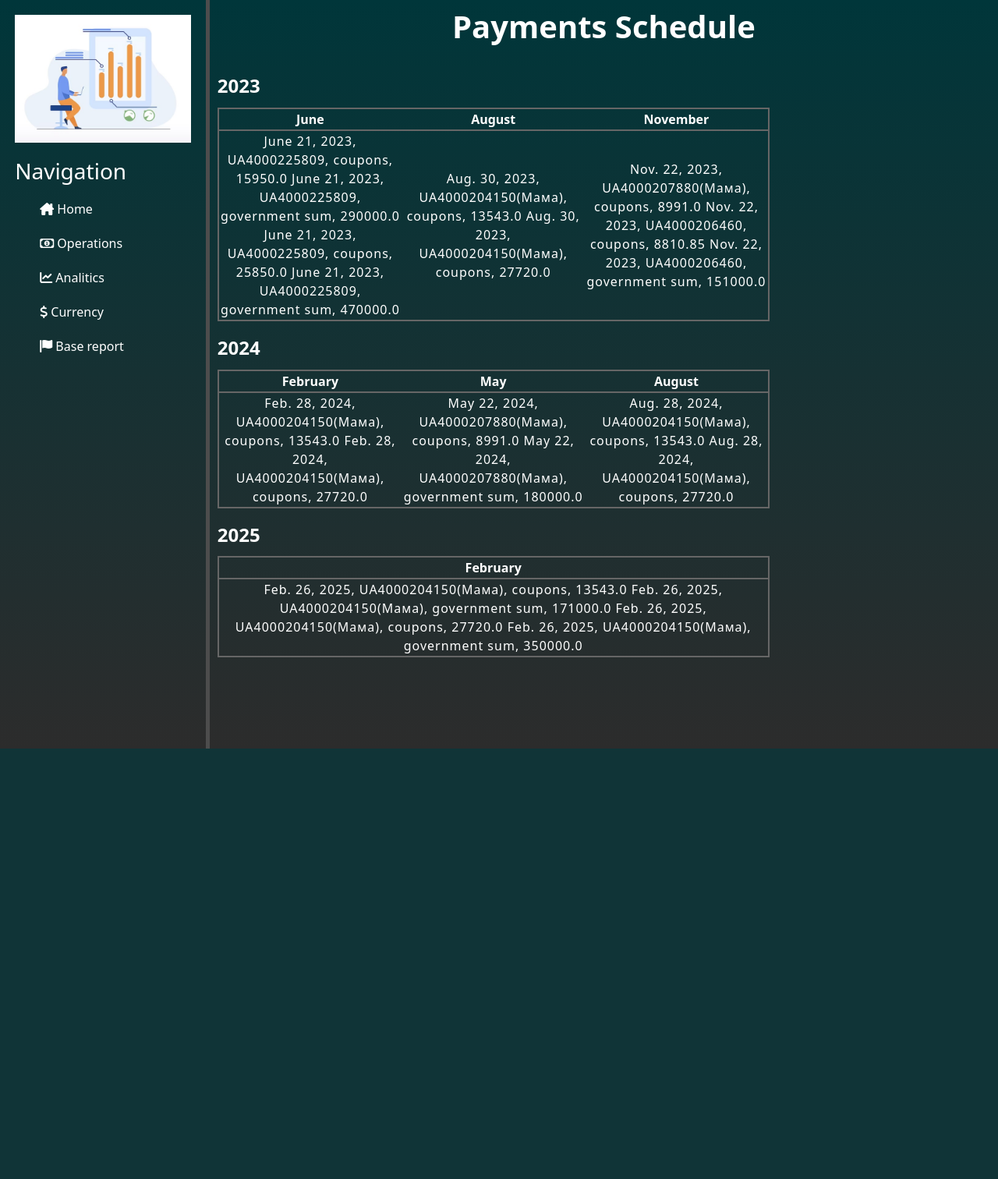
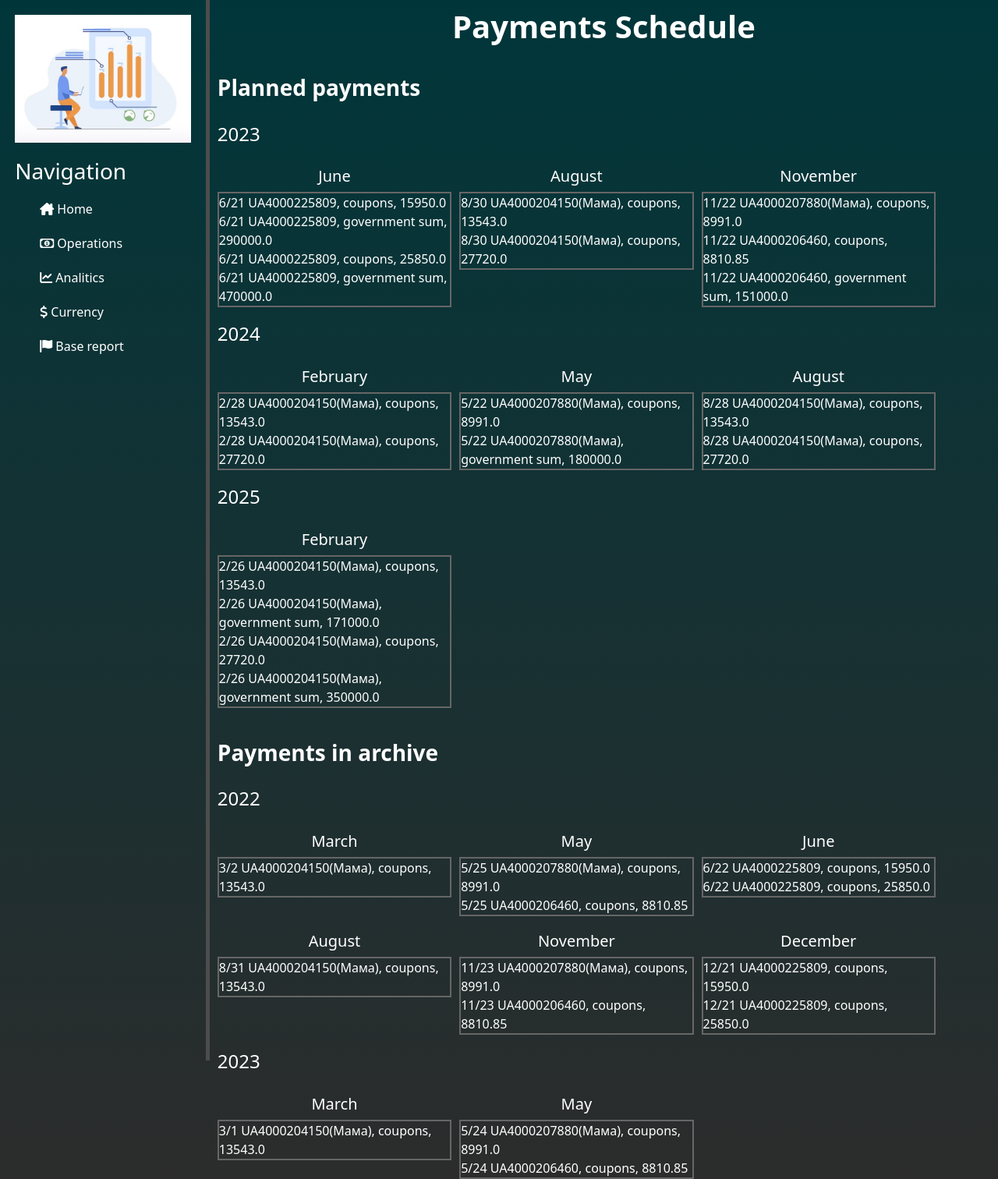
Before and after one commit to MomontD/TestDjango, a Django app: page /governments/payments_schedule in a window 1280 px wide. Shown: the whole page at 78% size. Before the commit the page ends 960 px from the top, so only its background shows below. Run offline with Django 4.2, Linux system fonts and the light colour scheme; data comes from the database, SQL or seed files in the repository; both versions use the stored data as it was after the commit.

Commit message:
домучив таблицю графіків оплат ОВДП. Хіба залишилось css (на смак)

```diff
--- a/governments/models.py
+++ b/governments/models.py
@@ -14,8 +14,8 @@ from django.dispatch import receiver
 
 
 select_type_payment = [
-    ('coupons payment', 'coupons payment'),
-    ('return sum governments', 'return sum governments'),
+    ('Сoupons', 'Сoupons'),
+    ('Government Sum', 'Government Sum'),
 ]
 
 select_type_gv = [
--- a/governments/static/governments/css/payments_schedule.css
+++ b/governments/static/governments/css/payments_schedule.css
@@ -1,22 +1,62 @@
-.table_payments_schedule {
-    table-layout: fixed;
+
+.block_governments_payment_schedule {
     margin-left: 10px;
-    margin-top: 13px;
-    margin-right: 10px;
-    width: 70%;
-    /*border-collapse: collapse;*/
+}
+
+.government_payment_months {
+    display: flex;
+    /*flex-direction: row;*/
+    flex-wrap: wrap;
+    column-gap: 1%;
+}
+
+.government_payment_month {
+    text-align: center;
+}
+
+.payment_block_month_and_date {
+    width: 30%; /* Ширина кожного дочірнього елемента - 33.33% для 3 в рядок */
+    box-sizing: border-box;
+    margin-top: 2%;
+    /*border: 2px solid #666666;*/
+}
+
+.government_payment_date {
     border: 2px solid #666666;
 }
-.table_payments_schedule td {
-    text-align: center;
-    letter-spacing: 1px;
-    width: 10%;
+
+.title_archive_governments {
+    margin-left: 10px;
+    margin-top: 4%;
 }
-.table_payments_schedule th {
-    text-align: center;
-    border: #666666;
-    border-bottom: 2px solid #666666;
+
+
+.government_payment_year {
+    margin-top: 2%;
+    /*text-align: center;*/
 }
+
+
+
+/*.table_payments_schedule {*/
+/*    table-layout: fixed;*/
+/*    margin-left: 10px;*/
+/*    margin-top: 13px;*/
+/*    margin-right: 10px;*/
+/*    width: 70%;*/
+/*    !*border-collapse: collapse;*!*/
+/*    border: 2px solid #666666;*/
+/*}*/
+/*.table_payments_schedule td {*/
+/*    text-align: center;*/
+/*    letter-spacing: 1px;*/
+/*    width: 10%;*/
+/*}*/
+/*.table_payments_schedule th {*/
+/*    text-align: center;*/
+/*    border: #666666;*/
+/*    border-bottom: 2px solid #666666;*/
+/*}*/
 
 /*.table_payments_schedule th:nth-child(1) {*/
 /*    width: 12%*/
--- a/governments/templates/governments/payments_schedule.html
+++ b/governments/templates/governments/payments_schedule.html
@@ -9,30 +9,38 @@
                 <h1><b> Payments Schedule </b></h1>
         </div>
 
-        {% if payments_schedule %}
+        <div class="title_active_deposits">
+            <h3><b> Planned payments </b></h3>
+        </div>
+
+        {% if payments_schedule_active %}
             <div class="block_governments_payment_schedule">
-                {% for year,months in period_list.items %}
-                    <div class="title_active_deposits"> <h4><b> {{ year }} </b></h4></div>
-                    <table class="table_payments_schedule">
-                        <tr>
-                            {% for month in months %}
-                                <th>
-                                    {{ month }}
-                                </th>
-                            {% endfor %}
-                        <tr>
-                            {% for month in months %}
-                                <td>
-                                    {% for payment in payments_schedule %}
-                                       {% if payment.payment_date.year == year and payment.payment_date|date:"F" == month %}
-                                           {{ payment.payment_date }}, {{payment.government.name }}, {{ payment.payment_type }}, {{ payment.payment_sum }}
-                                       {% endif %}
+                {% for year,months in period_list_active.items %}
+                    <div class="government_payment_year">
+                        <h4> {{ year }} </h4>
+                    </div>
+                    <div class="government_payment_months">
+                        {% for month in months %}
+                            <div class="payment_block_month_and_date">
+                                <div class="government_payment_month">
+                                    <h5> {{ month }} </h5>
+                                </div>
+                                <div class="government_payment_date">
+                                    {% for payment in payments_schedule_active %}
+                                        {% if payment.payment_date.year == year and payment.payment_date|date:"F" == month  %}
+                                            <div>
+                                                {{ payment.payment_date.month}}/{{ payment.payment_date.day }}
+                                                {{payment.government.name }}, {{ payment.payment_type }},
+                                                {{ payment.payment_sum }}
+                                            </div>
+
+                                        {% endif %}
                                     {% endfor %}
-                                </td>
-                            {% endfor %}
-                        </tr>
+                                </div>
+                            </div>
+                        {% endfor %}
+                    </div>
 
-                    </table>
                 {% endfor %}
             </div>
 
@@ -45,6 +53,48 @@
             </div>
         {% endif %}
 
+    <div class="title_archive_governments">
+        <h3><b> Payments in archive </b></h3>
+    </div>
+        {% if payments_schedule_archive %}
+            <div class="block_governments_payment_schedule">
+                {% for year,months in period_list_archive.items %}
+                    <div class="government_payment_year">
+                        <h4> {{ year }} </h4>
+                    </div>
+                    <div class="government_payment_months">
+                        {% for month in months %}
+                            <div class="payment_block_month_and_date">
+                                <div class="government_payment_month">
+                                    <h5> {{ month }} </h5>
+                                </div>
+                                <div class="government_payment_date">
+                                    {% for payment in payments_schedule_archive %}
+                                        {% if payment.payment_date.year == year and payment.payment_date|date:"F" == month  %}
+                                            <div>
+                                                {{ payment.payment_date.month}}/{{ payment.payment_date.day }}
+                                                {{payment.government.name }}, {{ payment.payment_type }},
+                                                {{ payment.payment_sum }}
+                                            </div>
+
+                                        {% endif %}
+                                    {% endfor %}
+                                </div>
+                            </div>
+                        {% endfor %}
+                    </div>
+
+                {% endfor %}
+            </div>
+
+        {% else %}
+            <div class="title_active_deposits">
+                <h4><b> Payments Schedule </b></h4>
+            </div>
+            <div class="block_empty_deposits">
+                <h5> You have no Payments Schedule </h5>
+            </div>
+        {% endif %}
     </div>
 
 {% endblock %}
--- a/governments/views.py
+++ b/governments/views.py
@@ -64,12 +64,18 @@ def general_information_on_governments(request):
 
 def payments_schedule(request):
     # Витягуємо з таблиці оплат всі оплати + відфіотровуємо по даті (актуальні) + сортуємо по зростанню
-    payments_schedule = PaymentSchedule.objects.filter(payment_date__gt=date.today()).order_by('payment_date')
-    # За допомогою forming_list_of_years отримуємо список років [2022,2023,2024]
-    period_list = forming_period_list(payments_schedule)
-    print(period_list)
-    return render(request, 'governments/payments_schedule.html',{'period_list': period_list,
-                                                                 'payments_schedule': payments_schedule
+    payments_schedule_active = PaymentSchedule.objects.filter(payment_date__gt=date.today()).order_by('payment_date')
+    payments_schedule_archive = PaymentSchedule.objects.filter(payment_date__lt=date.today()).order_by('payment_date')
+
+    # За допомогою forming_list_of_years отримуємо список років та місяців в які є оплати
+    # Повертає : {2023: ['June', 'August', 'November'], 2024: ['February', 'May', 'August'], 2025: ['February']}
+    period_list_active = forming_period_list(payments_schedule_active)
+    period_list_archive = forming_period_list(payments_schedule_archive)
+
+    return render(request, 'governments/payments_schedule.html',{'period_list_active': period_list_active,
+                                                                 'period_list_archive': period_list_archive,
+                                                                 'payments_schedule_active': payments_schedule_active,
+                                                                 'payments_schedule_archive': payments_schedule_archive
                                                                  })
 
 def government_details(request, government_id):
--- a/main/static/main/css/home.css
+++ b/main/static/main/css/home.css
@@ -10,7 +10,7 @@ aside {
     linear-gradient(#00363a,#2c2c2c);
     width : 21%;             /*ширина блоку 20%*/
     padding: 1.5%;           /*відступи 2,5% зі всіх сторін*/
-    height: 120vh;           /*висота блоку 100% висоти екрану*/
+    height: 170vh;           /*висота блоку 100% висоти екрану*/
     color: white;            /*колір тексту в блоці*/
     border-right: 5px solid #4d4d4d; /*виділення правої бокової лінії блоку*/
 }
```
Also changed, not shown: db.sqlite3.
